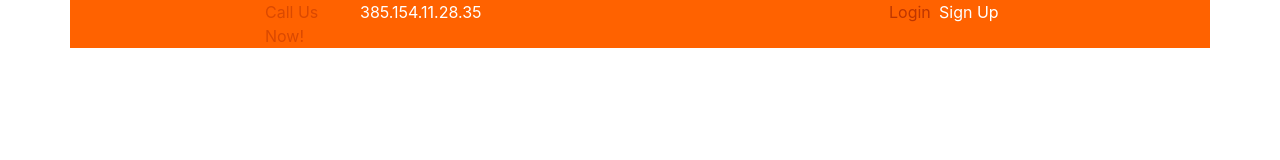
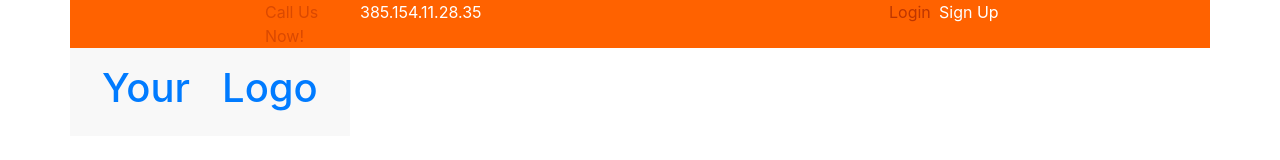
Before and after one commit to clam1987/Front-End-Practice, a website: page index.html in a window 1280 px wide. Drawn offline with nearby package versions, Linux system fonts and the light colour scheme.

Commit message:
Done for today

```diff
--- a/assets/css/style.css
+++ b/assets/css/style.css
@@ -26,3 +26,21 @@
     padding: initial;
     padding-left: 14px;
 }
+
+/* NavBar */
+
+.navbar {
+    background-color: #f8f8f8;
+}
+
+.your {
+    color: #313131;
+    /* padding: initial;
+    padding-left: 0px; */
+}
+
+.logo {
+    color: #ff6200;
+    /* padding: initial;
+    padding-left: 0px; */
+}
--- a/index.html
+++ b/index.html
@@ -42,6 +42,12 @@
               <div class="col-lg-3" id="login">Login</div>
               <div class="col-lg-3" id="signUp">Sign Up</div>
           </div>
+          <div class="row">
+              <nav class="navbar navbar-expand-lg navbar-dark">
+                  <a class="navbar brand" href="#" id="your"><h1>Your</h1></a>
+                  <a class="navbar brand" href="#" id="logo"><h1>Logo</h1></a>
+              </nav>
+          </div>
       </div>
   <script src="./assets/javascript/app.js"></script>
 </body>
```
